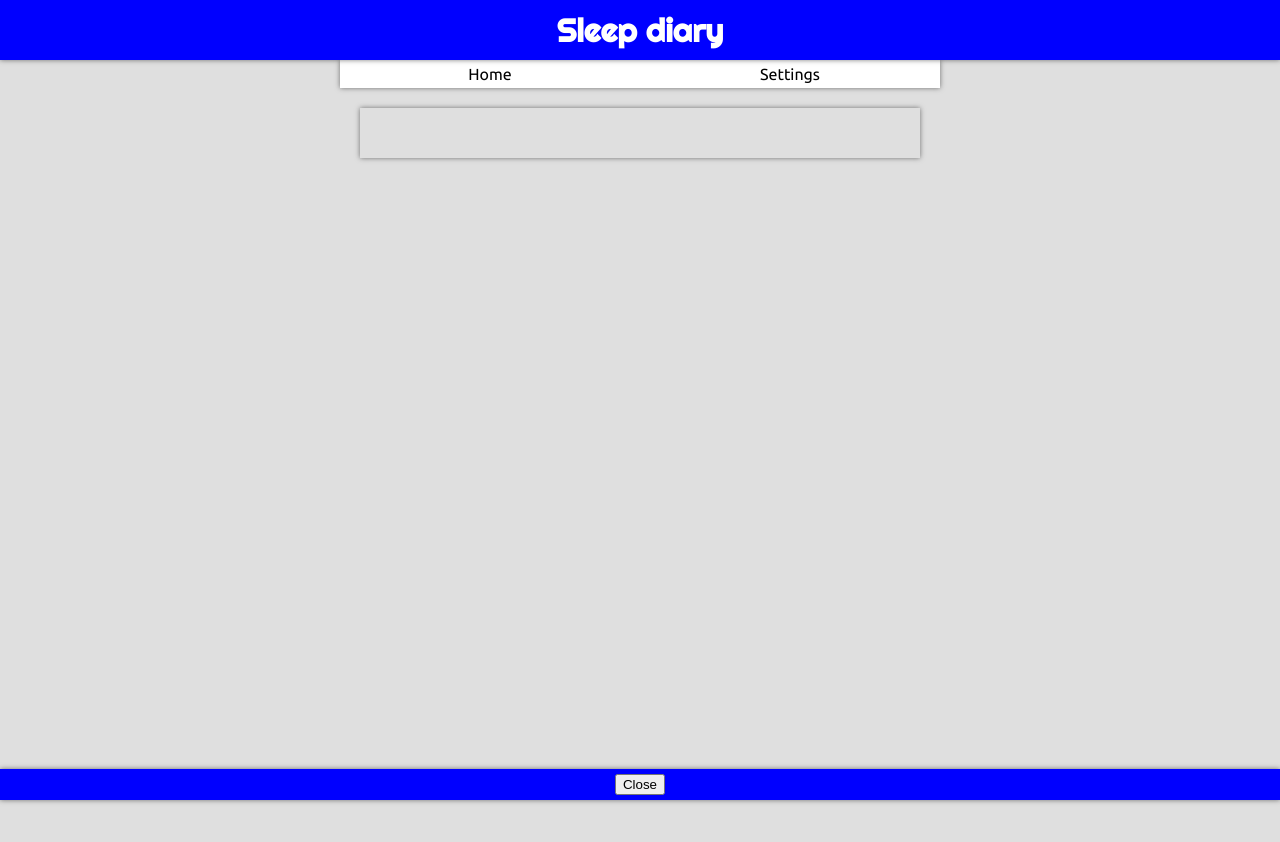
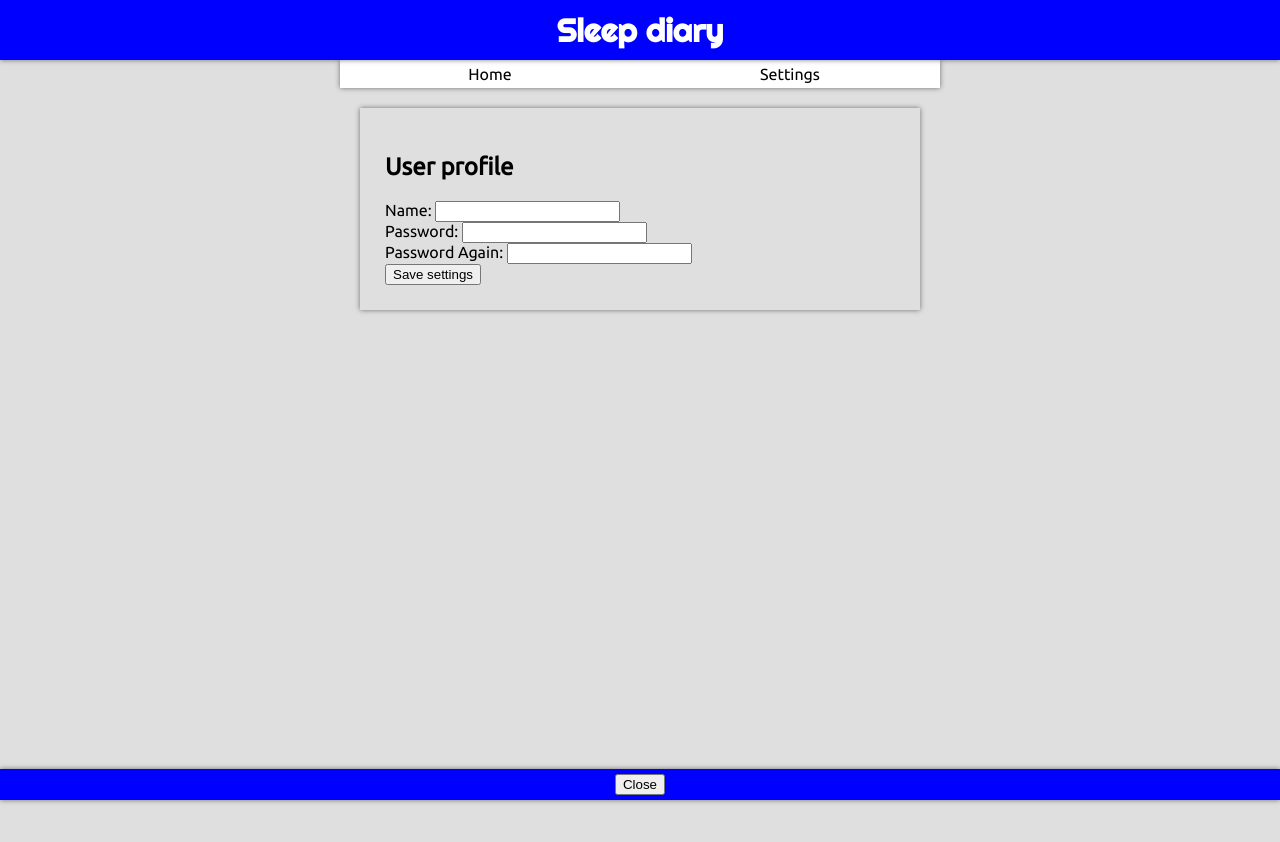
Before and after one commit to hannayj/dreamjournal, a React (Create React App) app in the folder frontend/: page / in a window 1280 px wide. Both pictures are taken after a click on the item "Settings". Shown: the top 842 px of the page. Built offline with nearby package versions, Linux system fonts and the light colour scheme; no server answers.

Commit message:
add two files for settings

```diff
--- a/frontend/src/App.js
+++ b/frontend/src/App.js
@@ -9,6 +9,7 @@ import Nav from './components/Nav'
 import Footer from './components/Footer'
 import Comments from './components/Comments'
 import Externals from './components/Externals'
+import Settings from './components/Settings'
 
 const App = () => {
   const [sleepPeriods, setSleepPeriods] = useState([])
@@ -148,7 +149,9 @@ const App = () => {
       <div id="main">
         {view === 'settings' &&
           // TODO: add settings view
-          <></>
+          <>
+          <Settings />
+          </>
         }
         {view === 'sleepperiods' &&
           <>
--- /dev/null
+++ b/frontend/src/components/SettingForm.js
@@ -0,0 +1,12 @@
+import React from 'react';
+
+const SettingForm = ({ inputs, submit }) => {
+    return (
+        <form onSubmit={submit}>
+            {inputs.map(i => <div key={i.name}>{i.name}: <input type={i.type} value={i.value} onChange={i.onChange} ></input></div>)}
+            <div><button type="submit">Save settings</button></div>
+        </form>
+    )
+}
+
+export default SettingForm
--- /dev/null
+++ b/frontend/src/components/Settings.js
@@ -0,0 +1,44 @@
+import React from 'react';
+import SettingForm from './SettingForm'
+
+const Settings = ({
+    name,
+    handleNameChange,
+    password,
+    handlePasswordChange,
+    passwordAgain,
+    handlePasswordAgainChange,
+    updateUser
+}) => {
+    const formInputs = [
+        {
+            name: 'Name',
+            type: 'text',
+            value: name,
+            onChange: handleNameChange,
+        },
+        {
+            name: 'Password',
+            type: 'password',
+            value: password,
+            onChange: handlePasswordChange
+        },
+        {
+            name: 'Password Again',
+            type: 'passwordAgain',
+            value: passwordAgain,
+            onChange: handlePasswordAgainChange
+        }
+    ]
+
+    return (
+      <div>
+        <h2>
+          User profile
+        </h2>
+        <SettingForm inputs={formInputs} submit={updateUser} />
+      </div>
+    )
+  }
+
+  export default Settings;
```
